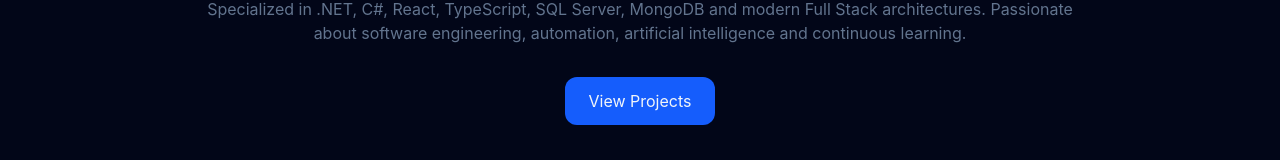
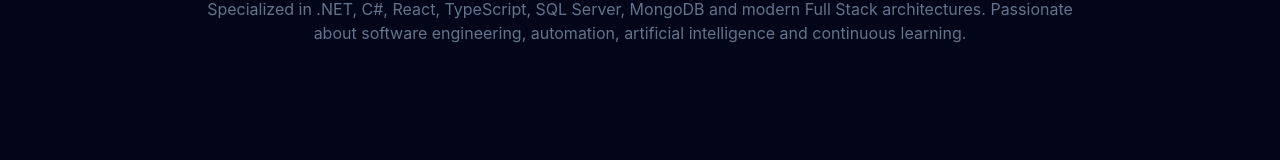
Before and after one commit to iamjosepunto/iamjosepunto.github.io, a React (Vite) app: page / in a window 1280 px wide. Shown: the part 489-649 px from the top of the page. Built offline with nearby package versions, Linux system fonts and the light colour scheme.

Commit message:
Remove hero projects button

```diff
--- a/src/components/Hero.tsx
+++ b/src/components/Hero.tsx
@@ -77,22 +77,6 @@
         >
           {t("hero.description2")}
         </motion.p>
-
-        <div className="mt-8 flex justify-center">
-          <a
-            href="#projects"
-            className="
-              px-6
-              py-3
-              rounded-xl
-              bg-blue-600
-              hover:bg-blue-500
-              transition
-            "
-          >
-            {t("hero.viewProjects")}
-          </a>
-        </div>
       </div>
     </section>
   );
```
